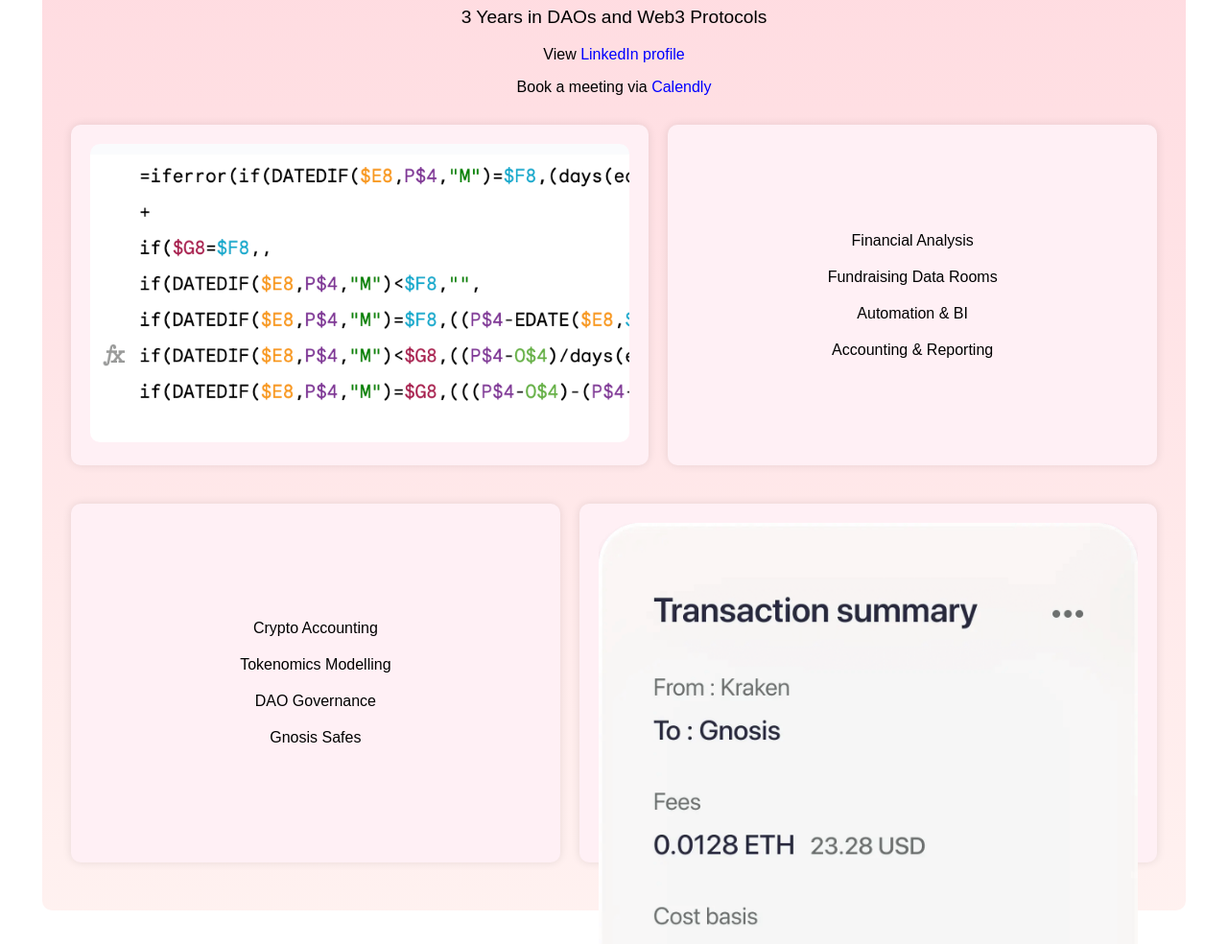
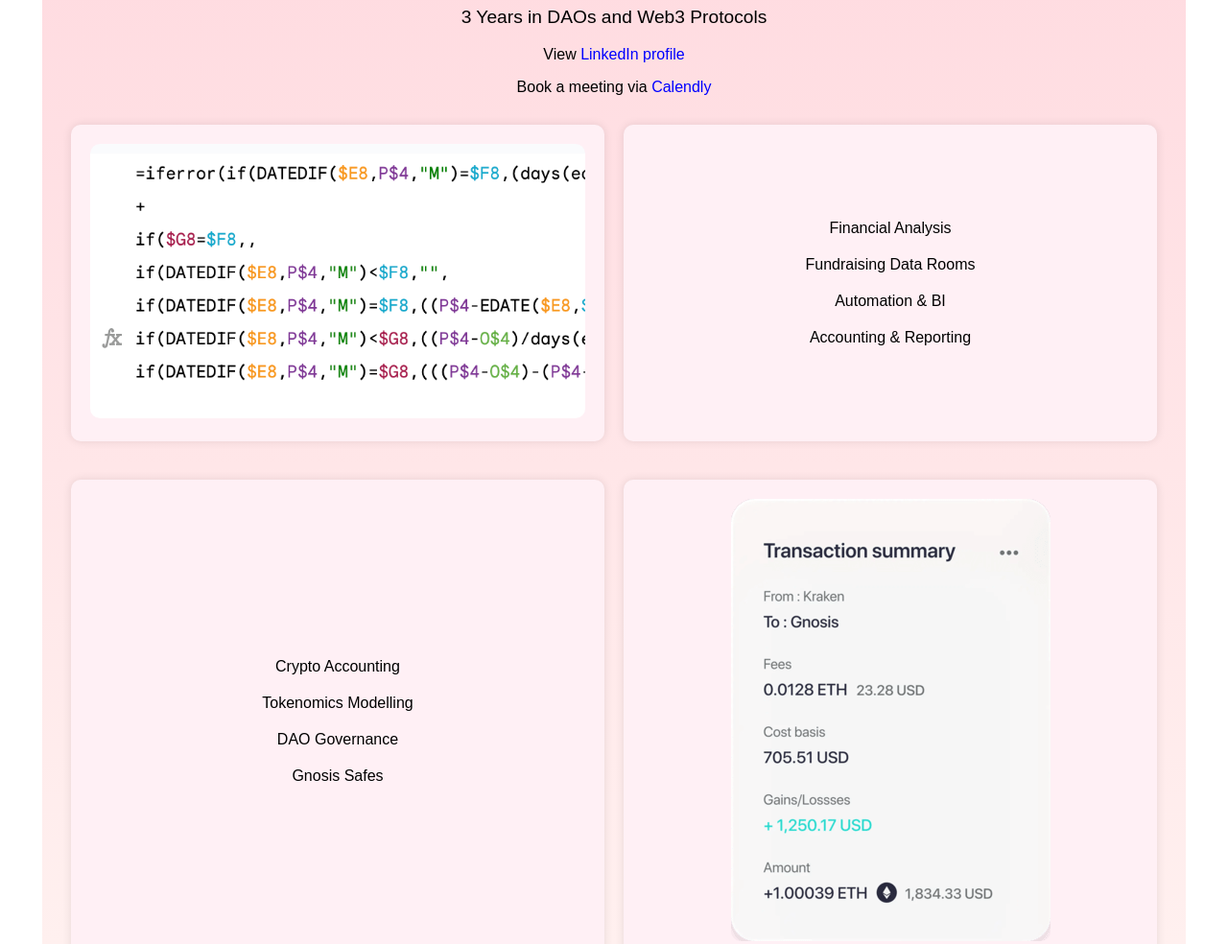
Before and after one commit to el-contable/blank_strategies, a plain HTML site: page index.html in a window 1280 px wide. Shown: the part 321-1305 px from the top of the page at 96% size. Drawn offline with Linux system fonts and the light colour scheme.

Commit message:
Update index.html

```diff
--- a/index.html
+++ b/index.html
@@ -67,15 +67,13 @@
         }
 
         .flex-item {
-            flex: 1 1 auto;
+            flex: 1;
             min-width: 300px;
             margin: 10px;
             padding: 20px;
             box-shadow: 0 0 10px rgba(0, 0, 0, 0.1);
             border-radius: 10px;
             background: #fff0f5; /* Complementary color to light pastel pink */
-            max-height: 333.33px;
-            max-width: 562.3px;
         }
 
         .flex-item img {
@@ -115,7 +113,7 @@
 
         <div class="flex-container">
             <div class="flex-item">
-                <img src="https://raw.githubusercontent.com/el-contable/blank_strategies/083d503fedea41324949c1bd13fc1fc97cc8443d/image%201.png" alt="Formulae">
+                <img src="https://raw.githubusercontent.com/el-contable/blank_strategies/main/image%201.png" alt="Formulae">
             </div>
             <div class="flex-item flex-item-text">
                 <p>Financial Analysis</p>
@@ -133,7 +131,7 @@
                 <p>Gnosis Safes</p>
             </div>
             <div class="flex-item">
-                <img src="https://raw.githubusercontent.com/el-contable/blank_strategies/083d503fedea41324949c1bd13fc1fc97cc8443d/image%202.png" alt="FV Accounting">
+                <img src="https://raw.githubusercontent.com/el-contable/blank_strategies/main/image%203.png" alt="FV Accounting">
             </div>
         </div>
     </div>
```
